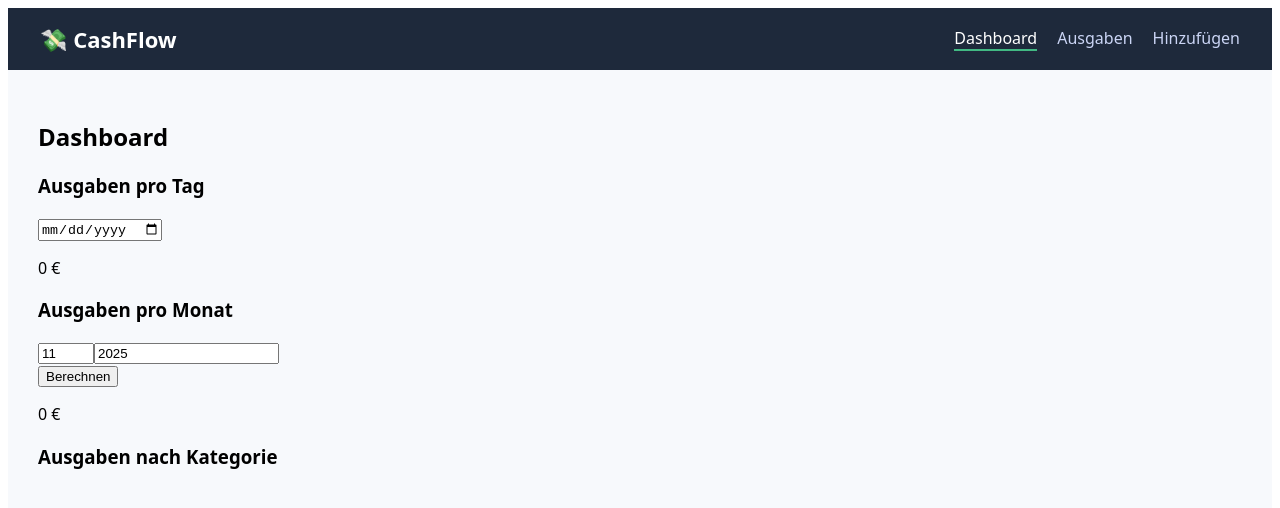
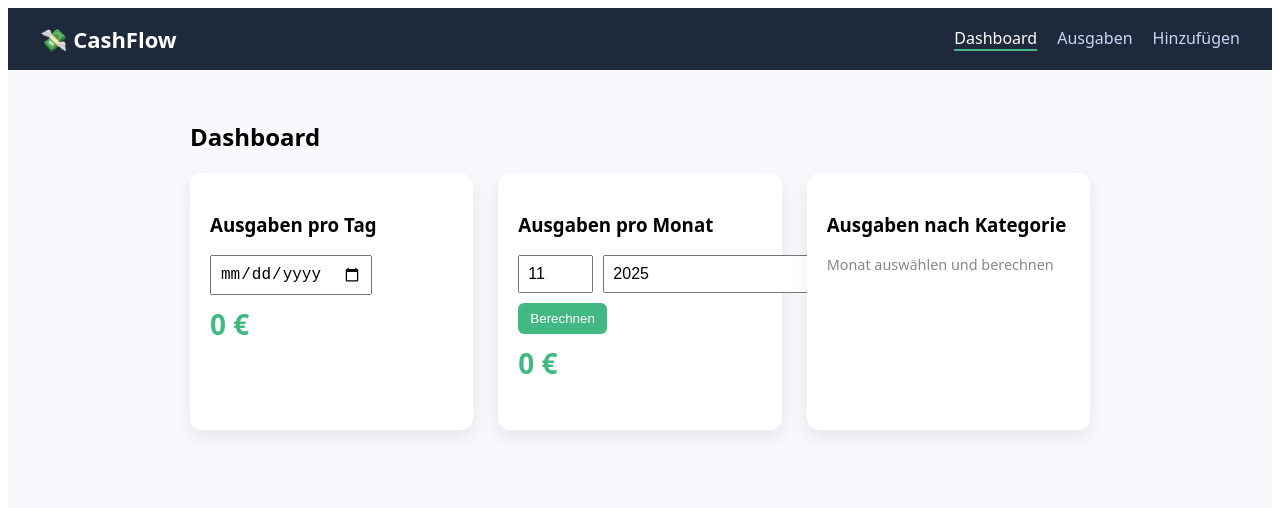
Before and after one commit to FatimaKarmid/cashflow-frontend, a Vue app: page / in a window 1280 px wide. Shown: the top 508 px of the page. Built offline with nearby package versions, Linux system fonts and the light colour scheme; no server answers.

Commit message:
zahlungsart Erweiterungen

```diff
--- a/src/components/AddTransaction.vue
+++ b/src/components/AddTransaction.vue
@@ -3,6 +3,7 @@
     <h2>Neue Ausgabe hinzufügen</h2>
 
     <form @submit.prevent="submitTransaction">
+      <!-- BETRAG -->
       <label for="betrag">Betrag (€)</label>
       <input
           type="number"
@@ -13,6 +14,7 @@
           required
       />
 
+      <!-- KATEGORIE -->
       <label for="verwendungszweck">Kategorie</label>
       <select
           id="verwendungszweck"
@@ -28,6 +30,21 @@
         <option value="SONSTIGES">Sonstiges</option>
       </select>
 
+      <!-- ZAHLUNGSART -->
+      <label for="zahlungsart">Zahlungsart</label>
+      <select
+          id="zahlungsart"
+          v-model="newTransaction.payment"
+          required
+      >
+        <option value="BAR">Bar</option>
+        <option value="KARTE">Karte</option>
+        <option value="UEBERWEISUNG">Überweisung</option>
+        <option value="LASTSCHRIFT">Lastschrift</option>
+        <option value="SONSTIGES">Sonstiges</option>
+      </select>
+
+      <!-- DATUM -->
       <label for="datum">Datum</label>
       <input
           type="date"
@@ -36,6 +53,7 @@
           required
       />
 
+      <!-- NOTIZ -->
       <label for="notiz">Notiz</label>
       <textarea
           id="notiz"
@@ -63,6 +81,7 @@ export default {
       newTransaction: {
         amount: null,
         category: "LEBENSMITTEL",
+        payment: "KARTE",
         date: "",
         note: ""
       }
@@ -82,7 +101,7 @@ export default {
         body: JSON.stringify({
           betrag: this.newTransaction.amount,
           datum: this.newTransaction.date,
-          zahlungsart: "KARTE",
+          zahlungsart: this.newTransaction.payment,
           verwendungszweck: this.newTransaction.category,
           notiz: this.newTransaction.note
         })
@@ -99,6 +118,7 @@ export default {
             this.newTransaction = {
               amount: null,
               category: "LEBENSMITTEL",
+              payment: "KARTE",
               date: "",
               note: ""
             };
--- a/src/components/Dashboard.vue
+++ b/src/components/Dashboard.vue
@@ -3,6 +3,7 @@
     <h2>Dashboard</h2>
 
     <div class="dashboard-grid">
+
       <!-- SUMME PRO TAG -->
       <div class="card">
         <h3>Ausgaben pro Tag</h3>
@@ -19,7 +20,9 @@
           <input type="number" v-model.number="jahr" />
         </div>
 
-        <button @click="loadMonatDaten">Berechnen</button>
+        <button @click="loadMonatDaten">
+          Berechnen
+        </button>
 
         <p class="amount">{{ monatSumme }} €</p>
       </div>
@@ -27,8 +30,14 @@
       <!-- CHART -->
       <div class="card">
         <h3>Ausgaben nach Kategorie</h3>
-        <canvas ref="chart"></canvas>
+
+        <p v-if="!chartDataLoaded" class="hint">
+          Monat auswählen und berechnen
+        </p>
+
+        <canvas v-show="chartDataLoaded" ref="chart"></canvas>
       </div>
+
     </div>
   </div>
 </template>
@@ -38,6 +47,7 @@ import { Chart } from "chart.js/auto";
 
 export default {
   name: "Dashboard",
+
   data() {
     return {
       selectedDate: "",
@@ -47,39 +57,69 @@ export default {
       jahr: new Date().getFullYear(),
       monatSumme: 0,
 
-      chart: null
+      chart: null,
+      chartDataLoaded: false
     };
   },
+
+  mounted() {
+    // Optional: direkt Monatsdaten laden
+    this.loadMonatDaten();
+  },
+
   methods: {
-    // TAG
+    // ========= HILFSFUNKTION =========
+    beautify(text) {
+      return text
+          .toLowerCase()
+          .replace(/_/g, " ")
+          .replace(/\b\w/g, c => c.toUpperCase());
+    },
+
+    // ========= TAG =========
     loadTagSumme() {
       if (!this.selectedDate) return;
 
-      fetch(`https://cashflow-6.onrender.com/auszahlungen/summe?datum=${this.selectedDate}`)
+      fetch(
+          `https://cashflow-6.onrender.com/auszahlungen/summe?datum=${this.selectedDate}`
+      )
           .then(res => res.json())
           .then(data => {
             this.tagSumme = data;
+          })
+          .catch(() => {
+            this.tagSumme = 0;
           });
     },
 
-    // MONAT + CHART  ⬅️ HIER GEHÖRT DER CHART-FETCH HIN
+    // ========= MONAT + CHART =========
     loadMonatDaten() {
+      this.chartDataLoaded = false;
+
       // Summe pro Monat
-      fetch(`https://cashflow-6.onrender.com/auszahlungen/summe-monat?monat=${this.monat}&jahr=${this.jahr}`)
+      fetch(
+          `https://cashflow-6.onrender.com/auszahlungen/summe-monat?monat=${this.monat}&jahr=${this.jahr}`
+      )
           .then(res => res.json())
           .then(data => {
             this.monatSumme = data;
           });
 
       // Chart-Daten
-      fetch(`https://cashflow-6.onrender.com/auszahlungen/chart?monat=${this.monat}&jahr=${this.jahr}`)
+      fetch(
+          `https://cashflow-6.onrender.com/auszahlungen/chart?monat=${this.monat}&jahr=${this.jahr}`
+      )
           .then(res => res.json())
           .then(data => {
             this.loadChart(data);
+            this.chartDataLoaded = true;
+          })
+          .catch(() => {
+            this.chartDataLoaded = false;
           });
     },
 
-    // Chart zeichnen
+    // ========= CHART =========
     loadChart(data) {
       const ctx = this.$refs.chart;
 
@@ -90,7 +130,7 @@ export default {
       this.chart = new Chart(ctx, {
         type: "pie",
         data: {
-          labels: Object.keys(data),
+          labels: Object.keys(data).map(this.beautify),
           datasets: [
             {
               data: Object.values(data),
@@ -105,9 +145,69 @@ export default {
               ]
             }
           ]
+        },
+        options: {
+          responsive: true,
+          plugins: {
+            legend: {
+              position: "bottom"
+            }
+          }
         }
       });
     }
   }
 };
 </script>
+
+<style scoped>
+.container {
+  max-width: 900px;
+  margin: 0 auto;
+}
+
+.dashboard-grid {
+  display: grid;
+  grid-template-columns: repeat(auto-fit, minmax(280px, 1fr));
+  gap: 25px;
+}
+
+.card {
+  background: white;
+  padding: 20px;
+  border-radius: 12px;
+  box-shadow: 0 8px 20px rgba(0,0,0,0.08);
+}
+
+.amount {
+  font-size: 28px;
+  font-weight: bold;
+  color: #42b983;
+  margin-top: 10px;
+}
+
+.row {
+  display: flex;
+  gap: 10px;
+  margin-bottom: 10px;
+}
+
+input {
+  padding: 8px;
+  font-size: 1rem;
+}
+
+button {
+  padding: 8px 12px;
+  background-color: #42b983;
+  color: white;
+  border: none;
+  cursor: pointer;
+  border-radius: 6px;
+}
+
+.hint {
+  color: #888;
+  font-size: 0.9rem;
+}
+</style>
--- a/src/components/ExpenseList.vue
+++ b/src/components/ExpenseList.vue
@@ -4,8 +4,8 @@
 
     <!-- FILTER -->
     <div class="filter">
-      <label for="kategorie">Kategorie:</label>
-      <select id="kategorie" v-model="selectedKategorie" @change="applyFilter">
+      <label>Kategorie:</label>
+      <select v-model="selectedKategorie" @change="applyFilter">
         <option value="">Alle</option>
         <option value="LEBENSMITTEL">Lebensmittel</option>
         <option value="KLEIDUNG">Kleidung</option>
@@ -16,21 +16,33 @@
         <option value="SONSTIGES">Sonstiges</option>
       </select>
 
-      <label for="datum">Datum:</label>
-      <input id="datum" type="date" v-model="selectedDate" @change="applyFilter" />
+      <label>Datum:</label>
+      <input type="date" v-model="selectedDate" @change="applyFilter" />
     </div>
 
     <!-- LISTE -->
     <ul v-if="expenses.length">
-      <li v-for="expense in expenses" :key="expense.id" class="expense-item">
+      <li
+          v-for="expense in expenses"
+          :key="expense.id"
+          class="expense-item"
+      >
         <div>
           <strong>💰 {{ expense.betrag }} €</strong><br>
-          Kategorie: {{ verwendungszweckText(expense.verwendungszweck) }}<br>
+
+          Kategorie: {{ beautify(expense.verwendungszweck) }}<br>
+          Zahlungsart: {{ beautify(expense.zahlungsart) }}<br>
           Datum: {{ expense.datum }}<br>
-          <span v-if="expense.notiz">Notiz: {{ expense.notiz }}</span>
+
+          <span v-if="expense.notiz">
+            Notiz: {{ expense.notiz }}
+          </span>
         </div>
 
-        <button class="delete-btn" @click="deleteTransaction(expense.id)">
+        <button
+            class="delete-btn"
+            @click="deleteTransaction(expense.id)"
+        >
           Löschen
         </button>
       </li>
@@ -41,19 +53,9 @@
 </template>
 
 <script>
-// Mapping: Integer aus Backend → lesbarer Text
-const verwendungszweckMap = {
-  1: "Lebensmittel",
-  2: "Kleidung",
-  3: "Fahrtkosten",
-  4: "Miete",
-  5: "Freizeit",
-  6: "Gesundheit",
-  7: "Sonstiges"
-};
-
 export default {
   name: "AusgabenListe",
+
   data() {
     return {
       expenses: [],
@@ -61,13 +63,19 @@ export default {
       selectedDate: ""
     };
   },
+
   mounted() {
     this.fetchExpenses();
   },
+
   methods: {
-    // Zahl → Text
-    verwendungszweckText(value) {
-      return verwendungszweckMap[value] || "Unbekannt";
+    // STRING → schöner Text
+    beautify(value) {
+      if (!value) return "—";
+      return value
+          .toLowerCase()
+          .replace(/_/g, " ")
+          .replace(/\b\w/g, c => c.toUpperCase());
     },
 
     // Alle laden
@@ -78,19 +86,18 @@ export default {
             this.expenses = data;
           })
           .catch(err =>
-              console.error("Fehler beim Laden der Ausgaben:", err)
+              console.error("Fehler beim Laden:", err)
           );
     },
 
     // Kombinierter Filter
     applyFilter() {
-      // Priorität: Datum > Kategorie
       let url = "https://cashflow-6.onrender.com/auszahlungen";
 
       if (this.selectedDate) {
-        url = `${url}?datum=${this.selectedDate}`;
+        url += `?datum=${this.selectedDate}`;
       } else if (this.selectedKategorie) {
-        url = `${url}/filter?kategorie=${this.selectedKategorie}`;
+        url += `/filter?kategorie=${this.selectedKategorie}`;
       }
 
       fetch(url)
@@ -108,9 +115,9 @@ export default {
       fetch(`https://cashflow-6.onrender.com/auszahlungen/${id}`, {
         method: "DELETE"
       })
-          .then(response => {
-            if (response.ok) {
-              this.applyFilter(); // Filter beibehalten
+          .then(res => {
+            if (res.ok) {
+              this.applyFilter();
             } else {
               alert("Fehler beim Löschen");
             }
@@ -125,13 +132,12 @@ export default {
 
 <style scoped>
 .container {
-  max-width: 700px;
+  max-width: 720px;
   margin: 0 auto;
 }
 
 .filter {
   display: flex;
-  align-items: center;
   gap: 12px;
   margin-bottom: 20px;
 }
@@ -150,7 +156,6 @@ ul {
 .expense-item {
   display: flex;
   justify-content: space-between;
-  align-items: center;
   background: white;
   margin-bottom: 12px;
   padding: 14px;
```
